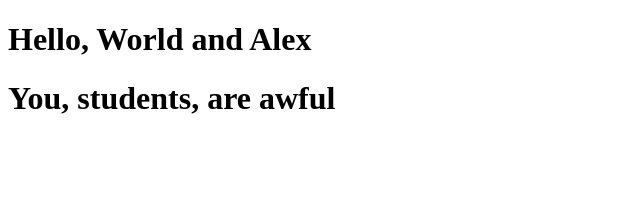
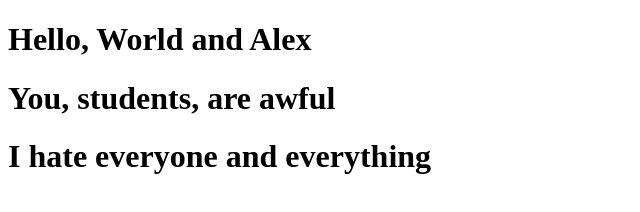
Before and after one commit to grrishania/lab_08_02, a plain HTML site: page index.html in a window 1280 px wide. Shown: the whole page, without its empty margins (0-640 px from the left). Drawn offline with Linux system fonts and the light colour scheme.

Commit message:
Depression

```diff
--- a/index.html
+++ b/index.html
@@ -7,5 +7,6 @@
 <body>
     <h1><b>Hello, World and Alex</b></h1>
     <h1>You, students, are awful</h1>
+    <h1>I hate everyone and everything</h1>
 </body>
 </html>
```
